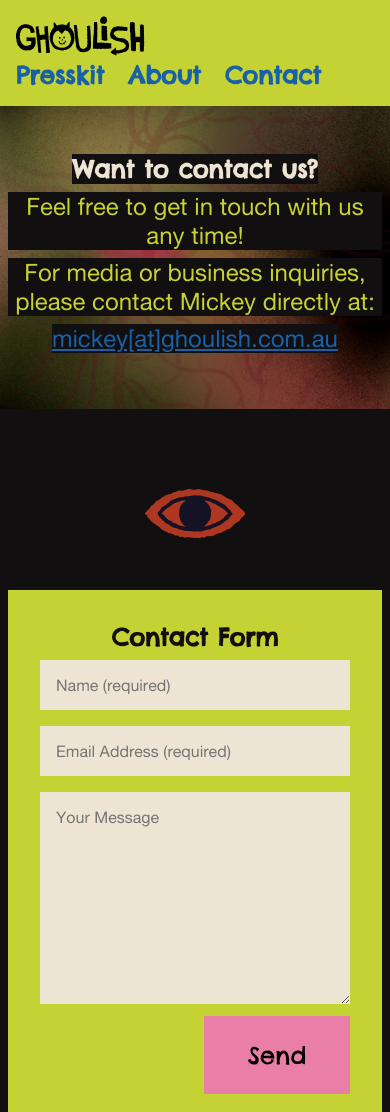
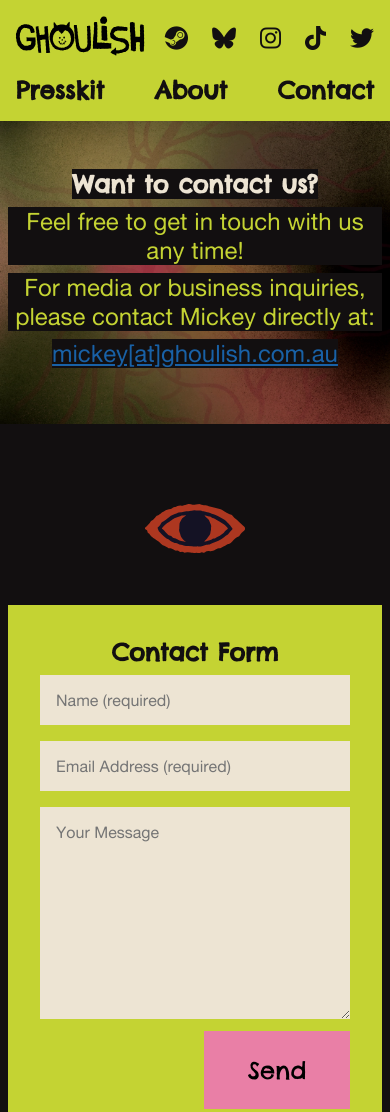
Before and after one commit to ghoulishstudio/ghoulish.com.au, an Eleventy site: page src/_pages/contact.md in a window 390 px wide. Shown: the top 1112 px of the page. Built offline with nearby package versions, Linux system fonts and the light colour scheme; Eleventy itself is replaced by a stand-in of ours; files that its build step writes are made by us from their sources.

Commit message:
updated nav and footer for mobile

```diff
--- a/src/_/css/style.css
+++ b/src/_/css/style.css
@@ -127,9 +127,11 @@ section {
 
 nav {
 	display: flex;
-	flex-flow: row nowrap;
+	flex-flow: row wrap;
 	align-items: center;
+	justify-content: space-between;
 	gap: 1em;
+	width: 100%;
 
 	font-family: var(--bodyText);
 	font-weight: bold;
@@ -167,9 +169,6 @@ nav.mobile {display: none;}
 #headerSocials {
 	display: flex;
 	flex-flow: row;
-	padding: 1.5em;
-  	background-image: url("../img/backgrounds/panel-pink.webp");
-  	background-size: 100% 100%;
 }
 
 .headerSocial {
@@ -375,6 +374,10 @@ section.columns {
 		padding: 1em;
 	}
 
+	footer {
+		ul { display: none; }
+	}
+
 	#headerLogo svg { width: 128px; height: 40px; }
 
 
@@ -400,9 +403,12 @@ section.columns {
 	nav.mobile {
 		display: flex;
 
-		ul { display: flex; gap: 1em; font-family: var(--headingText); font-size: 1.5em;}
-		a { text-decoration: none; }
+		ul { display: flex; gap: 1em; font-family: var(--headingText); font-size: 1.5em; }
+		a { text-decoration: none; color: var(--black); }
 		a:hover { color: var(--black); }
+
+		#headerSocials a {  }
+		#headerLinks { justify-content: space-between; width: 100%; }
 	}
 
 }
--- a/src/_includes/base.njk
+++ b/src/_includes/base.njk
@@ -40,8 +40,8 @@
 </head>
 <body>
 	<header>
-		<a href="/"><div id="headerLogo">{% include "logo.njk" %}</div></a>
 		<nav class="desktop">
+			<a href="/"><div id="headerLogo">{% include "logo.njk" %}</div></a>
 			<ul id="headerLinks">
 				<li><a href="../presskit/" class="headerLink">Presskit</a></li>
 				<li><a href="../about/" class="headerLink">About</a></li>
@@ -50,7 +50,13 @@
 
 		</nav>
 		<nav class="mobile">
-			<ul>
+			<a href="/"><div id="headerLogo">{% include "logo.njk" %}</div></a>
+			<ul id="headerSocials">
+				{% for k,v in site.link %}
+					<li><a href="{{ v }}"><i class="fa-brands fa-{{ k }}"></i></a></li>
+				{% endfor %}
+			</ul>
+			<ul id="headerLinks">
 				<li><a href="../presskit/" class="">Presskit</a></li>
 				<li><a href="../about/" class="">About</a></li>
 				<li><a href="../contact/" class="">Contact</a></li>
```
Also changed, not shown: src/_pages/home.md (+2 -2 lines).
